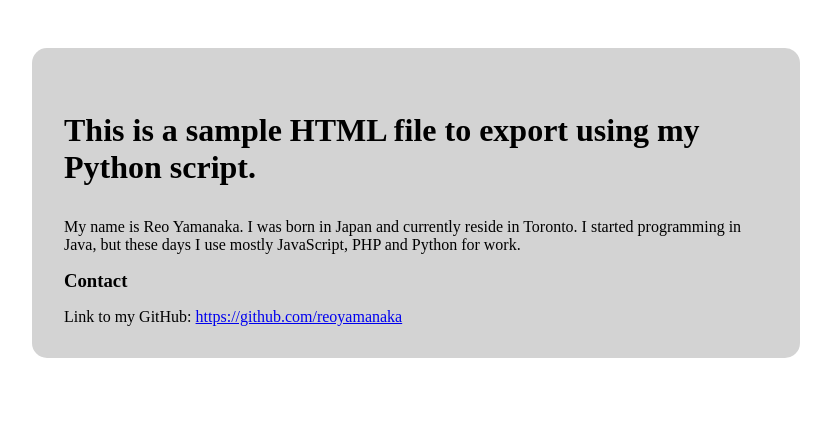
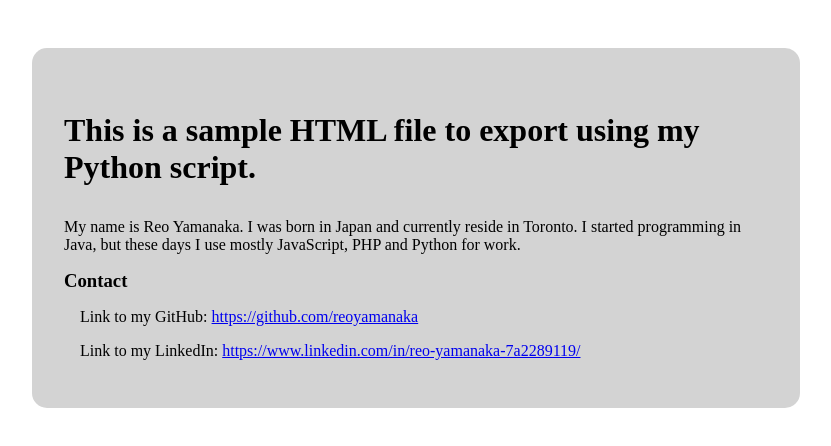
Before and after one commit to reoyamanaka/htmlToPdf, a plain HTML site: page index.html in a window 1280 px wide. Shown: the whole page, without its empty margins (224-1055 px from the left). Drawn offline with Linux system fonts and the light colour scheme.

Commit message:
added some more sample content to html file

```diff
--- a/index.html
+++ b/index.html
@@ -1,9 +1,9 @@
 <!DOCTYPE html>
 <html lang="en">
   <head>
-    <meta charset="UTF-8"/>
-    <meta http-equiv="X-UA-Compatible" content="IE=edge"/>
-    <meta name="viewport" content="width=device-width, initial-scale=1.0"/>
+    <meta charset="UTF-8" />
+    <meta http-equiv="X-UA-Compatible" content="IE=edge" />
+    <meta name="viewport" content="width=device-width, initial-scale=1.0" />
     <title>Sample HTML to Export</title>
     <link rel="stylesheet" href="style.css" />
   </head>
@@ -11,10 +11,27 @@
     <div class="container">
       <h1>This is a sample HTML file to export using my Python script.</h1>
       <p>
-            My name is Reo Yamanaka. I was born in Japan and currently reside in Toronto. I started programming in Java, but these days I use mostly JavaScript, PHP and Python for work.
+        My name is Reo Yamanaka. I was born in Japan and currently reside in
+        Toronto. I started programming in Java, but these days I use mostly
+        JavaScript, PHP and Python for work.
       </p>
       <h3>Contact</h3>
-        Link to my GitHub: <a href="https://github.com/reoyamanaka" target="_blank">https://github.com/reoyamanaka</a>
+      <ul>
+        <li>
+          Link to my GitHub:
+          <a href="https://github.com/reoyamanaka" target="_blank"
+            >https://github.com/reoyamanaka</a
+          >
+        </li>
+        <li>
+          Link to my LinkedIn:
+          <a
+            href="https://www.linkedin.com/in/reo-yamanaka-7a2289119/"
+            target="_blank"
+            >https://www.linkedin.com/in/reo-yamanaka-7a2289119/</a
+          >
+        </li>
+      </ul>
     </div>
   </body>
 </html>
--- a/style.css
+++ b/style.css
@@ -20,3 +20,12 @@
 .container p {
     margin: 1 auto;
 }
+.container ul {
+    padding-left: 1rem;
+
+}
+.container ul li {
+    margin-top: 1rem;
+    margin-bottom: 1rem;
+    list-style: none;
+}
```
Lines whose indentation alone changed are shown as unchanged.
